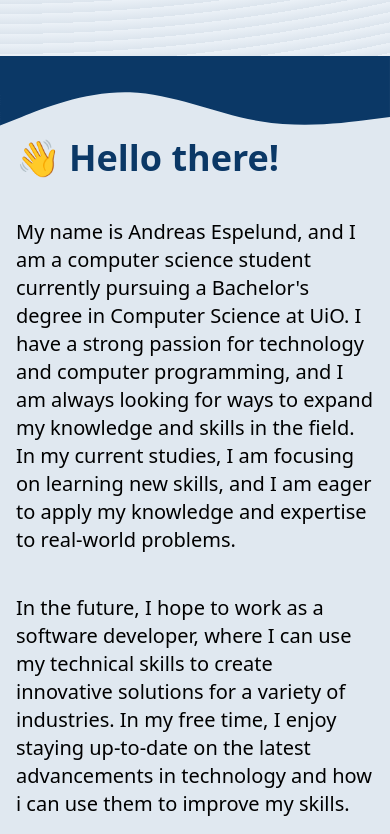
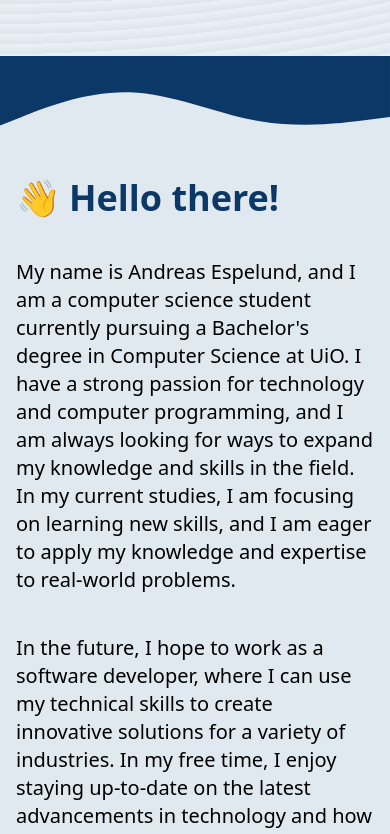
Before and after one commit to Andreas-Espelund/my_portfolio, a Next.js app: page / in a window 390 px wide. Shown: the part 2620-3454 px from the top of the page. Built offline with nearby package versions, Linux system fonts and the light colour scheme.

Commit message:
alignment fix

```diff
--- a/app/page.tsx
+++ b/app/page.tsx
@@ -36,7 +36,7 @@ export default function Home() {
       </section>
 
       <section id="about" className="bg_pattern2">
-        <div className="flex flex-col w-full lg:w-1/2 gap-10">
+        <div className="flex flex-col w-full lg:w-1/2 gap-10 mt-20 lg:mt-0">
           <Header title="Hello there!" emoji="👋"/>
           <p className="text-xl lg:text-2xl">
             My name is Andreas Espelund, and I am a computer science student currently pursuing a Bachelor's degree in Computer Science at UiO. I have a strong passion for technology and computer programming, and I am always looking for ways to expand my knowledge and skills in the field. In my current studies, I am focusing on learning new skills, and I am eager to apply my knowledge and expertise to real-world problems.
```
Also changed, not shown: public/appIcon.png.
